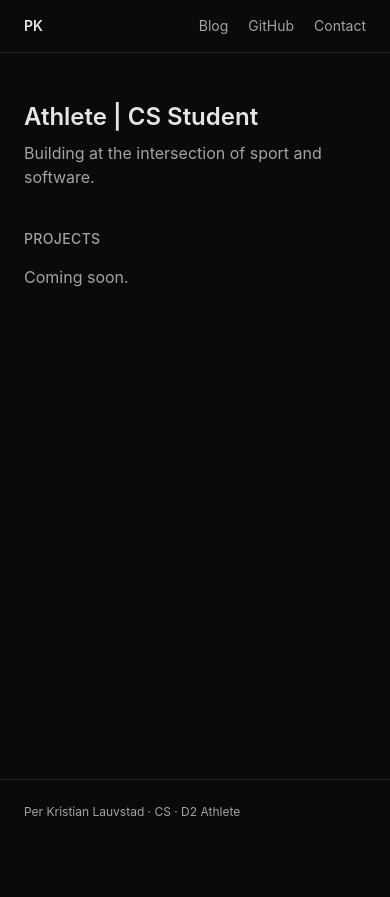
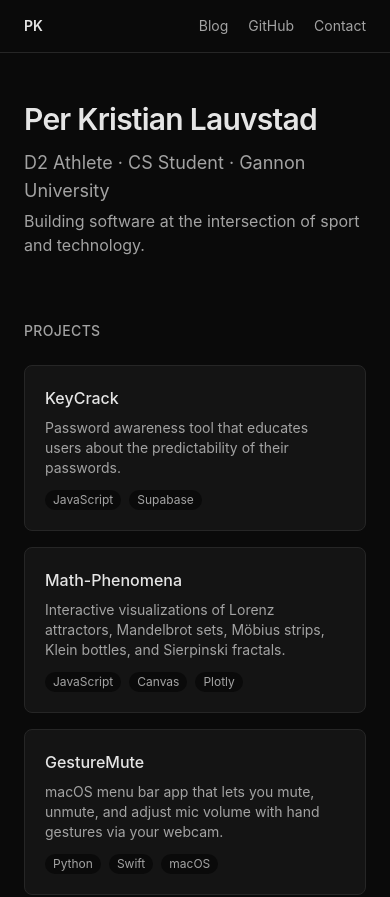
Before and after one commit to PKlauv/pklauv-dashboard, a SvelteKit app: page / in a window 390 px wide. Shown: the top 897 px of the page. Before the commit the page ends 844 px from the top, so only its background shows below. Built offline with nearby package versions, Linux system fonts and the light colour scheme.

Commit message:
feat: build homepage with project cards and hero section
Add full identity hero, responsive bento grid with KeyCrack,
Math-Phenomena, and GestureMute project cards with tech tags
and hover effects. Include blog teaser placeholder.

```diff
--- a/src/routes/+page.svelte
+++ b/src/routes/+page.svelte
@@ -1,9 +1,68 @@
+<section class="mb-16">
+	<h1 class="text-3xl font-semibold mb-3 tracking-tight">Per Kristian Lauvstad</h1>
+	<p class="text-lg text-[var(--color-text-muted)] mb-1">D2 Athlete &middot; CS Student &middot; Gannon University</p>
+	<p class="text-[var(--color-text-muted)]">
+		Building software at the intersection of sport and technology.
+	</p>
+</section>
+
+<section class="mb-16">
+	<h2 class="text-sm font-medium text-[var(--color-text-muted)] uppercase tracking-wide mb-6">Projects</h2>
+
+	<div class="grid grid-cols-1 sm:grid-cols-2 gap-4">
+		<a
+			href="https://pklauv.github.io/KeyCrack/"
+			target="_blank"
+			rel="noopener"
+			class="group block rounded-lg border border-[var(--color-border)] bg-[var(--color-surface)] p-5 transition-colors hover:bg-[var(--color-surface-hover)] hover:border-[var(--color-accent)]/30"
+		>
+			<h3 class="font-medium mb-2 group-hover:text-[var(--color-accent)] transition-colors">KeyCrack</h3>
+			<p class="text-sm text-[var(--color-text-muted)] mb-3">
+				Password awareness tool that educates users about the predictability of their passwords.
+			</p>
+			<div class="flex flex-wrap gap-2">
+				<span class="text-xs px-2 py-0.5 rounded-full bg-[var(--color-bg)] text-[var(--color-text-muted)]">JavaScript</span>
+				<span class="text-xs px-2 py-0.5 rounded-full bg-[var(--color-bg)] text-[var(--color-text-muted)]">Supabase</span>
+			</div>
+		</a>
+
+		<a
+			href="https://pklauv.github.io/Math-Phenomena/"
+			target="_blank"
+			rel="noopener"
+			class="group block rounded-lg border border-[var(--color-border)] bg-[var(--color-surface)] p-5 transition-colors hover:bg-[var(--color-surface-hover)] hover:border-[var(--color-accent)]/30"
+		>
+			<h3 class="font-medium mb-2 group-hover:text-[var(--color-accent)] transition-colors">Math-Phenomena</h3>
+			<p class="text-sm text-[var(--color-text-muted)] mb-3">
+				Interactive visualizations of Lorenz attractors, Mandelbrot sets, Möbius strips, Klein bottles, and Sierpinski fractals.
+			</p>
+			<div class="flex flex-wrap gap-2">
+				<span class="text-xs px-2 py-0.5 rounded-full bg-[var(--color-bg)] text-[var(--color-text-muted)]">JavaScript</span>
+				<span class="text-xs px-2 py-0.5 rounded-full bg-[var(--color-bg)] text-[var(--color-text-muted)]">Canvas</span>
+				<span class="text-xs px-2 py-0.5 rounded-full bg-[var(--color-bg)] text-[var(--color-text-muted)]">Plotly</span>
+			</div>
+		</a>
+
+		<a
+			href="https://github.com/PKLauv/GestureMute"
+			target="_blank"
+			rel="noopener"
+			class="group block rounded-lg border border-[var(--color-border)] bg-[var(--color-surface)] p-5 transition-colors hover:bg-[var(--color-surface-hover)] hover:border-[var(--color-accent)]/30 sm:col-span-2"
+		>
+			<h3 class="font-medium mb-2 group-hover:text-[var(--color-accent)] transition-colors">GestureMute</h3>
+			<p class="text-sm text-[var(--color-text-muted)] mb-3">
+				macOS menu bar app that lets you mute, unmute, and adjust mic volume with hand gestures via your webcam.
+			</p>
+			<div class="flex flex-wrap gap-2">
+				<span class="text-xs px-2 py-0.5 rounded-full bg-[var(--color-bg)] text-[var(--color-text-muted)]">Python</span>
+				<span class="text-xs px-2 py-0.5 rounded-full bg-[var(--color-bg)] text-[var(--color-text-muted)]">Swift</span>
+				<span class="text-xs px-2 py-0.5 rounded-full bg-[var(--color-bg)] text-[var(--color-text-muted)]">macOS</span>
+			</div>
+		</a>
+	</div>
+</section>
+
 <section>
-	<h1 class="text-2xl font-semibold mb-2">Athlete | CS Student</h1>
-	<p class="text-[var(--color-text-muted)] mb-10">
-		Building at the intersection of sport and software.
-	</p>
-
-	<h2 class="text-sm font-medium text-[var(--color-text-muted)] uppercase tracking-wide mb-4">Projects</h2>
-	<p class="text-[var(--color-text-muted)]">Coming soon.</p>
+	<h2 class="text-sm font-medium text-[var(--color-text-muted)] uppercase tracking-wide mb-6">Latest from the blog</h2>
+	<p class="text-sm text-[var(--color-text-muted)]">No posts yet — check back soon.</p>
 </section>
```
